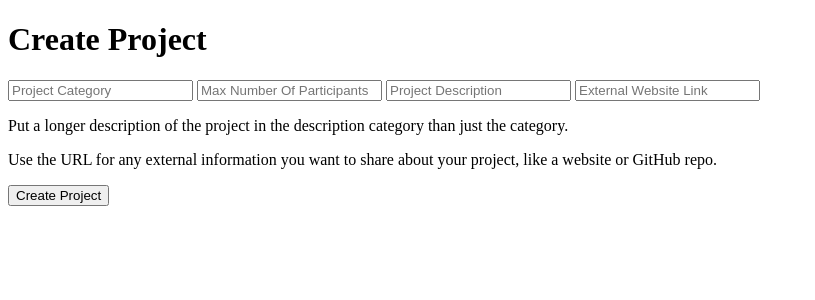
After one commit to wfishell/Databases-Project-1, a Flask app: a page that uses pages/templates/createproject.html in a window 1280 px wide. The commit adds this page. Shown: the top 300 px of the page, without its empty margins (0-815 px from the left). Run offline with Flask 3, Linux system fonts and the light colour scheme.

Commit message:
updates for databases project

```diff
--- /dev/null
+++ b/pages/Packages.py
@@ -0,0 +1,6 @@
+from flask import Flask, flash, redirect, render_template, request, session, abort,Blueprint, url_for
+import os
+from sqlalchemy import create_engine, text
+from sqlalchemy.exc import IntegrityError, DataError
+uri='postgresql://wf2322:St278-Ahobo$#cGHh@w4111.cisxo09blonu.us-east-1.rds.amazonaws.com/w4111'
+engine=create_engine(uri)
--- a/pages/UserProfile.py
+++ b/pages/UserProfile.py
@@ -1,8 +1,98 @@
-'''
-This page should contain on information regarding the user entity
-list of projects user is managing
-list of projects user is a member of
-Create Project Button
-Search bar for searching for projects
-Homepage link( Note this is the homepage)
-'''
+from Packages import *
+
+UserProfile = Blueprint('UserProfile', __name__, template_folder='templates')
+
+@UserProfile.route('/userprofile/<username>', methods=['GET','POST'])
+def UserPage(username):
+        conn = engine.connect()
+        conn.execute(text("SET SCHEMA 'wf2322'"))
+        query=f"""select cP.ProjectDescription
+                                   from createproject cp inner join Users u on u.userid=cp.userid
+                                    where u.username='{username}' order by cp.ParticipantsSoFar desc limit 3"""
+        managed_projects = conn.execute(text(query)).fetchall()
+        if not managed_projects:
+              managed_projects=[('Currently Managing No Projects',)]
+        query2=f"""    with UserJoinedProjects as(
+                    select jp.projectid
+                    from JoinProject jp
+                    inner join Users u on u.userid=jp.userid
+                    where u.username='{username}'
+                    ),
+                    ProjectNames as (
+                    select cp.ProjectDescription
+                    from CreateProject cp
+                    inner join UserJoinedProjects ujp on ujp.projectid=cp.projectid
+                    )
+                    Select *
+                    From projectnames
+                    Where ProjectDescription not in (
+                    select cp.ProjectDescription
+                    from CreateProject cp
+                    inner join users u on u.userid=cp.userid
+                    where u.username='{username}'
+                    )"""
+        joined_projects = conn.execute(text(query2)).fetchall()
+        if not joined_projects:
+              joined_projects=[('Currently on No Projects',)]
+        conn.close()
+        managed_project_description_list=[]
+        for project in managed_projects:
+              managed_project_description_list.append(project[0])
+
+        joined_project_description_list=[]
+        for project in joined_projects:
+              joined_project_description_list.append(project[0])
+
+        return render_template('UserHomepage.html', username=username,managed_projects=managed_project_description_list,joined_projects=joined_project_description_list)
+
+@UserProfile.route('/createproject/<username>', methods=['GET','POST'])
+def createproject(username):
+    if request.method == 'POST':
+        Post_Username = username
+        Post_Cat = str(request.form['Project_Category'])
+        Post_Max_Part = str(request.form['Max_Part'])
+        Post_Description = str(request.form['Project_Description'])
+        Post_External_Project_Website=str(request.form['URL'])
+        conn = engine.connect()
+        conn.execute(text("SET SCHEMA 'wf2322'"))
+        query=f"SELECT userid FROM users WHERE username = '{Post_Username}'"
+        userid = conn.execute(text(query)).fetchone()
+        conn.close()
+        if userid==None:
+              flash('Please use a valid username.', 'error')
+        else:
+            userid=userid[0]
+            conn = engine.connect()
+            query2=f"SELECT max(projectid) FROM createproject"
+            result2 = conn.execute(text(query2)).fetchone()
+            conn.close()
+            New_ProjectID=result2[0]+1
+            try:
+                query = f"""INSERT INTO CreateProject (
+                    projectid,
+                    userid,
+                    projectorganizerid,
+                    projectcategory,
+                    MaxParticipantsNeeded,
+                    ParticipantsSoFar,
+                    ProjectDescription,
+                    URL
+                    ) VALUES (
+                    {New_ProjectID},
+                    {userid},
+                    {userid},
+                    '{Post_Cat}',
+                    {int(Post_Max_Part)},
+                    0,
+                    '{Post_Description}',
+                    '{Post_External_Project_Website}'
+                    )"""
+                conn = engine.connect()
+                conn.execute(text(query))
+                conn.commit()
+                conn.close()
+                return redirect(url_for('UserProfile.UserPage', username=username))
+            except (IntegrityError, DataError, ValueError) as e:
+                flash('Error signing up. Please try again.', 'error')
+        conn.close()
+    return render_template('createproject.html',username=username)
--- /dev/null
+++ b/pages/app.py
@@ -0,0 +1,13 @@
+from Packages import *
+from LoginSignup import LoginSignup
+from UserProfile import UserProfile
+app = Flask(__name__)
+app.register_blueprint(LoginSignup)
+app.register_blueprint(UserProfile)
+@app.route('/')
+def home():
+    return render_template('home.html')
+
+if __name__ == "__main__":
+    app.secret_key = os.urandom(12)
+    app.run(debug=True,host='0.0.0.0', port=4000)
--- a/pages/templates/SignUp.html
+++ b/pages/templates/SignUp.html
@@ -36,6 +36,6 @@
     </form>
     </div>
     <a href="{{ url_for('home') }}">Home</a><br>
-    <a href="{{ url_for('login') }}">Already have an account? Login here!</a><br>
+    <a href="{{ url_for('LoginSignup.login') }}">Already have an account? Login here!</a><br>
     </div>
 </html>
--- /dev/null
+++ b/pages/templates/createproject.html
@@ -0,0 +1,32 @@
+<!DOCTYPE html>
+<html lang="en">
+<head>
+<title>Create Project</title>
+<body>
+    {% with messages = get_flashed_messages(with_categories=true) %}
+{% if messages %}
+    <ul class="flashes">
+        {% for category, message in messages %}
+            <li class="{{ category }}">{{ message }}</li>
+        {% endfor %}
+    </ul>
+    {% endif %}
+{% endwith %}
+<h1>Create Project</h1>
+
+<form action="{{ url_for('UserProfile.createproject', username=username) }}" method="POST">
+<input type="text" class="create-project" value="" placeholder="Project Category" name="Project_Category">
+<label class="create-project-icon fui-user" for="create-project"></label></div>
+<input type="text" class="create-project" value="" placeholder="Max Number Of Participants" name="Max_Part">
+<label class="create-project-icon fui-user" for="create-project"></label></div>
+<input type="text" class="create-project" value="" placeholder="Project Description" name="Project_Description">
+<label class="create-project-icon fui-user" for="create-project"></label></div>
+<input type="text" class="create-project" value="" placeholder="External Website Link" name="URL">
+<label class="create-project-icon fui-user" for="create-project"></label></div>
+<p>Put a longer description of the project in the description category than just the category.</p>
+<p>Use the URL for any external information you want to share about your project, like a website or GitHub repo.</p>
+<input type="submit" value="Create Project" class="btn btn-primary btn-large btn-block">
+</form>
+
+</body>
+</html>
--- a/pages/templates/home.html
+++ b/pages/templates/home.html
@@ -9,8 +9,8 @@
 </head>
 <body>
 <h1>Project Social Media</h1>
-<a href="{{ url_for('login') }}">Login</a><br>
-<a href="{{ url_for('signup') }}">Sign Up</a><br>
+<a href="{{ url_for('LoginSignup.login') }}">Login</a><br>
+<a href="{{ url_for('LoginSignup.signup') }}">Sign Up</a><br>
 <h2>Welcome to our social media platform!</h2>
 <p>This is a social media platform for creating and collaberating on projects!</p>
 </body>
```
Also changed, not shown: pages/LoginSignup.py (+9 -19 lines), pages/templates/Login.html (+5 -5 lines), pages/templates/Projects.html (added, +12 -0 lines), pages/templates/UserHomepage.html (added, +29 -0 lines).
